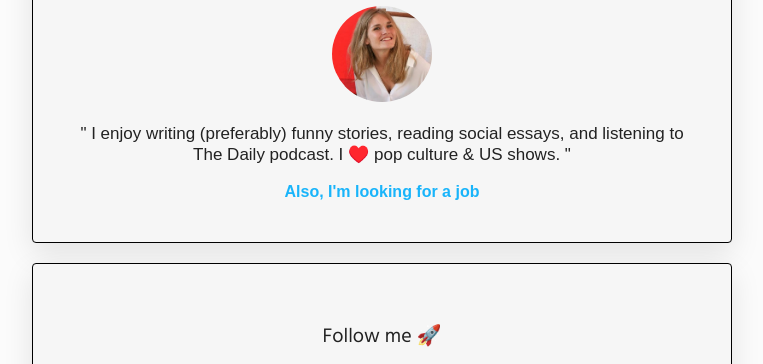
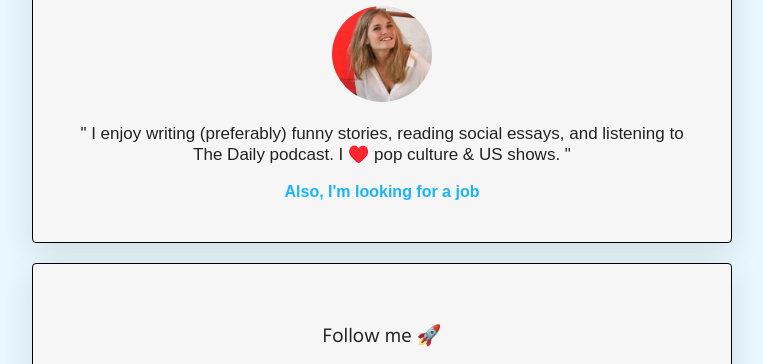
Before and after one commit to alicedvx/profile, a plain HTML site: page index.html in a window 1280 px wide. Shown: the part 169-533 px from the top of the page, without its empty margins (258-1021 px from the left). Drawn offline with Linux system fonts and the light colour scheme.

Commit message:
make my profile prettier

```diff
--- a/style.css
+++ b/style.css
@@ -1,6 +1,6 @@
 /* Colors and fonts */
 body {
-  background: #FBFBFB;
+  background: #e8f7fe;
   color: #222;
   font-family: 'Open-Sans', sans-serif;
   font-size: 17px;
```
